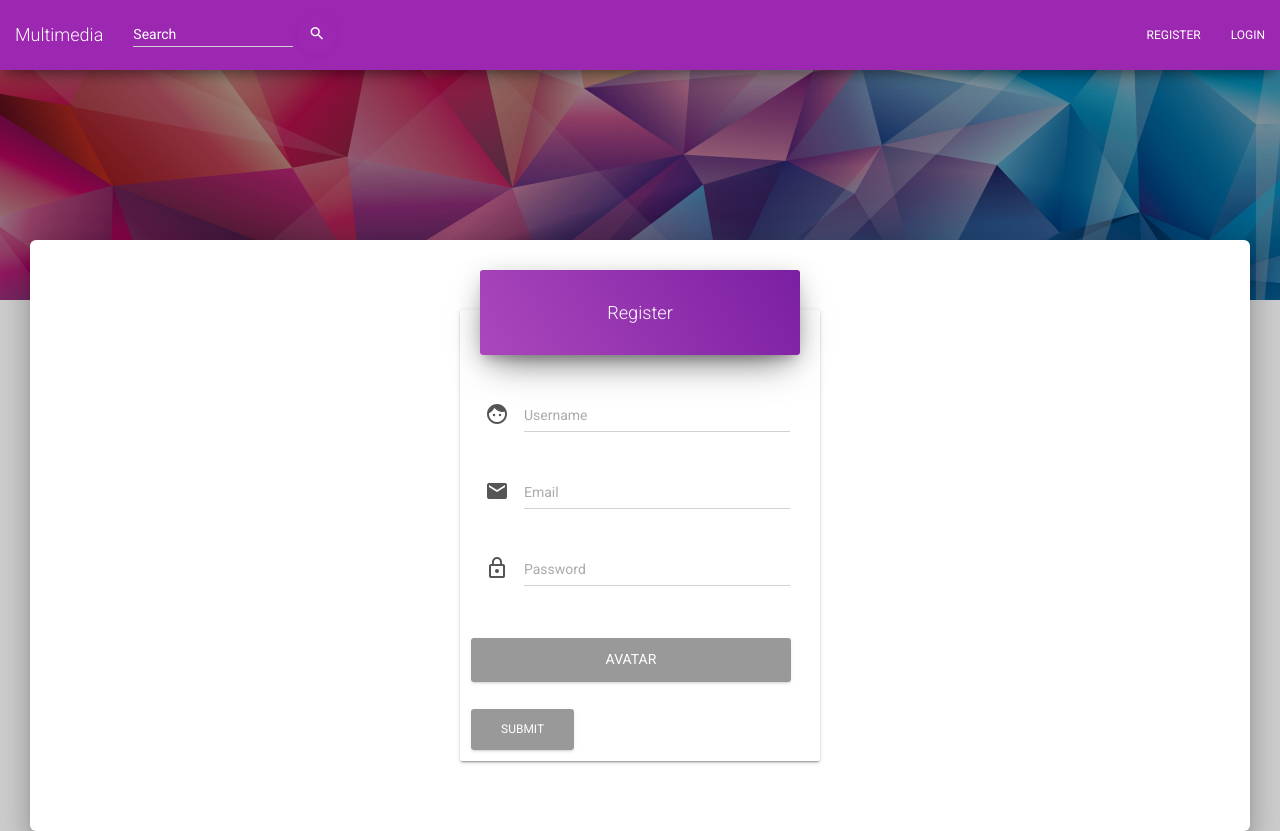
After one commit to faisalburhanudin/multimedia, a Django app: page /register in a window 1280 px wide. The commit adds this page. Run offline with Django 3.2, Linux system fonts and the light colour scheme; parts of the project's set-up code (start-up, migrations or seed data) failed here and were passed over; some libraries are stand-ins or nearby versions.

Commit message:
register user

```diff
--- a/core/models.py
+++ b/core/models.py
@@ -21,6 +21,10 @@ class Profile(models.Model):
 
     def __str__(self):
         return self.user.username
+
+    @staticmethod
+    def get_absolute_url():
+        return "/profile"
 
 
 class Content(models.Model):
--- a/core/templates/base.html
+++ b/core/templates/base.html
@@ -43,9 +43,11 @@
                 <ul class="nav navbar-nav">
                     <form class="navbar-form navbar-left" action="/search" method="get">
                         <div class="form-group">
-                            <input type="text" class="form-control" placeholder="Search" name="keyword" value="{{ keyword }}">
+                            <input type="text" class="form-control" placeholder="Search" name="keyword"
+                                   value="{{ keyword }}">
                         </div>
-                        <button type="submit" class="btn btn-primary btn-fab btn-fab-mini btn-round"><i class="material-icons">search</i></button>
+                        <button type="submit" class="btn btn-primary btn-fab btn-fab-mini btn-round"><i
+                                class="material-icons">search</i></button>
                     </form>
                     {% if request.user.is_authenticated %}
                         <li>
@@ -57,6 +59,11 @@
                     {% endif %}
                 </ul>
                 <ul class="nav navbar-nav navbar-right">
+                    {% if not request.user.is_authenticated %}
+                        <li>
+                            <a href="/register">Register</a>
+                        </li>
+                    {% endif %}
                     <li>
                         {% if request.user.is_authenticated %}
                             <a href="{% url 'logout' %}">Logout</a>
--- /dev/null
+++ b/core/templates/register.html
@@ -0,0 +1,50 @@
+{% extends "base.html" %}
+
+{% block content %}
+    <div class="row">
+        <div class="col-md-4 col-md-offset-4 col-sm-6 col-sm-offset-3">
+            <div class="card card-signup">
+                <form class="form" method="post" action="" enctype="multipart/form-data">
+                    {% csrf_token %}
+                    <div class="header header-primary text-center">
+                        <h4>Register</h4>
+                    </div>
+                    {% if invalid %}
+                        <p class="text-divider text-danger">Silahkan lengkapi data</p>
+                    {% endif %}
+                    <div class="content">
+                        <div class="input-group">
+                            <span class="input-group-addon">
+							    <i class="material-icons">face</i>
+                            </span>
+                            <input name="username" type="text" class="form-control" placeholder="Username" required>
+                        </div>
+
+                        <div class="input-group">
+                            <span class="input-group-addon">
+                                <i class="material-icons">email</i>
+                            </span>
+                            <input name="email" type="text" placeholder="Email" class="form-control"
+                                   required/>
+                        </div>
+
+                        <div class="input-group">
+                            <span class="input-group-addon">
+                                <i class="material-icons">lock_outline</i>
+                            </span>
+                            <input name="password" type="password" placeholder="Password" class="form-control"
+                                   required/>
+                        </div>
+
+                        <div class="form-group">
+                            <label class="btn btn-default text-info" for="avatar" style="width: 100%">Avatar</label>
+                            <input name="avatar" type="file" class="form-control" id="avatar" required>
+                        </div>
+
+                        <button type="submit" class="btn btn-default">Submit</button>
+                    </div>
+                </form>
+            </div>
+        </div>
+    </div>
+{% endblock %}
--- a/core/views/profile.py
+++ b/core/views/profile.py
@@ -1,7 +1,10 @@
-from django.shortcuts import render
+from django.contrib.auth import login
+from django.http import HttpResponse
+from django.shortcuts import render, redirect
 from django.contrib.auth.models import User
+from django.views import View
 
-from core.models import Content
+from core.models import Content, Profile
 
 
 def profile_view(request):
@@ -9,8 +12,41 @@ def profile_view(request):
     username = request.GET.get("username")
     if username:
         user = User.objects.get(username=username)
+    elif request.user.is_anonymous() is False:
+        user = request.user
     else:
-        user = request.user
+        return HttpResponse("Not Found", status=404)
 
     contents = Content.objects.filter(author=user).all()
     return render(request, "profile.html", {"user": user, "contents": contents})
+
+
+class RegisterUploadView(View):
+
+    @staticmethod
+    def get(request):
+        if request.user.is_authenticated():
+            HttpResponse('Unauthorized', status=401)
+
+        return render(request, "register.html")
+
+    @staticmethod
+    def post(request):
+        username = request.POST.get("username")
+        password = request.POST.get("password")
+        email = request.POST.get("email")
+        avatar = request.FILES.get("avatar")
+
+        user = User()
+        user.username = username
+        user.password = password
+        user.email = email
+        user.save()
+
+        profile = Profile()
+        profile.user = user
+        profile.avatar = avatar
+        profile.save()
+
+        login(request, user)
+        return redirect(profile)
--- a/multimedia/urls.py
+++ b/multimedia/urls.py
@@ -30,7 +30,8 @@ urlpatterns = [
     url(r'^content/(?P<content_id>[0-9]{0,6})', content.content_view, name="content"),
     url(r'^comment$', comment.send),
     url(r'^like$', like.send),
-    url(r'^search$', content.content_search)
+    url(r'^search$', content.content_search),
+    url(r'^register$', profile.RegisterUploadView.as_view(), name="register")
 ]
 
 if settings.DEBUG:
```
